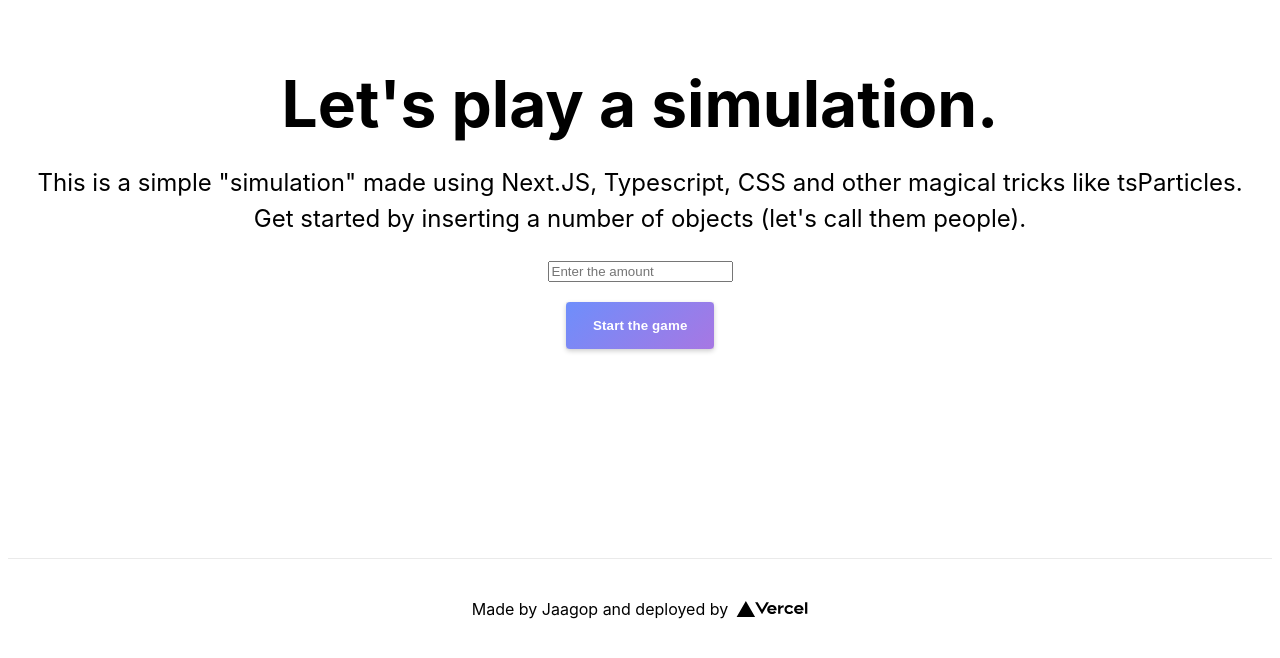
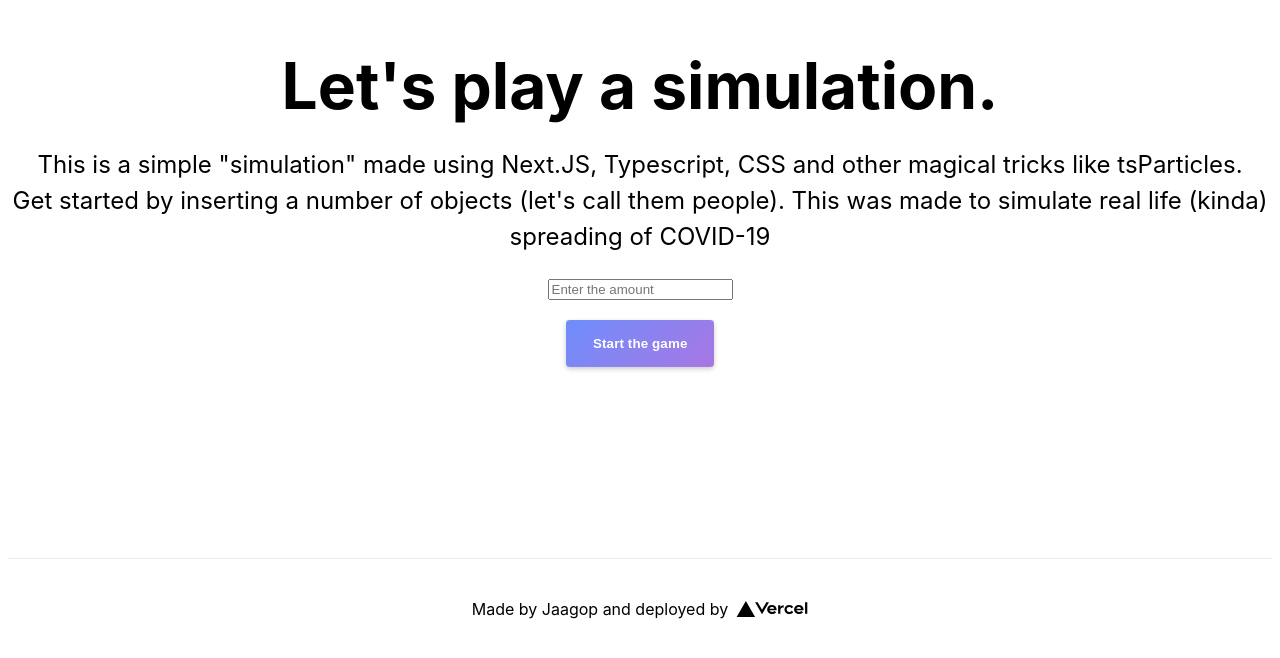
Before and after one commit to JJaks/play-crn, a Next.js app: page / in a window 1280 px wide. Shown: the part 142-800 px from the top of the page. Built offline with nearby package versions, Linux system fonts and the light colour scheme.

Commit message:
Added more info about

```diff
--- a/pages/index.tsx
+++ b/pages/index.tsx
@@ -57,7 +57,7 @@ export default class Home extends React.Component<{}, AppState> {
 
           <p className={styles.description}>
             This is a simple &quot;simulation&quot; made using Next.JS, Typescript, CSS and other magical tricks like tsParticles. <br></br>
-            Get started by inserting a number of objects (let&apos;s call them people).
+            Get started by inserting a number of objects (let&apos;s call them people). This was made to simulate real life (kinda) spreading of COVID-19
           </p>
 
           <input id="number" type="number" min="0" placeholder="Enter the amount" value={this.state.particleAmount} onChange={this.handleChange}></input>
```
